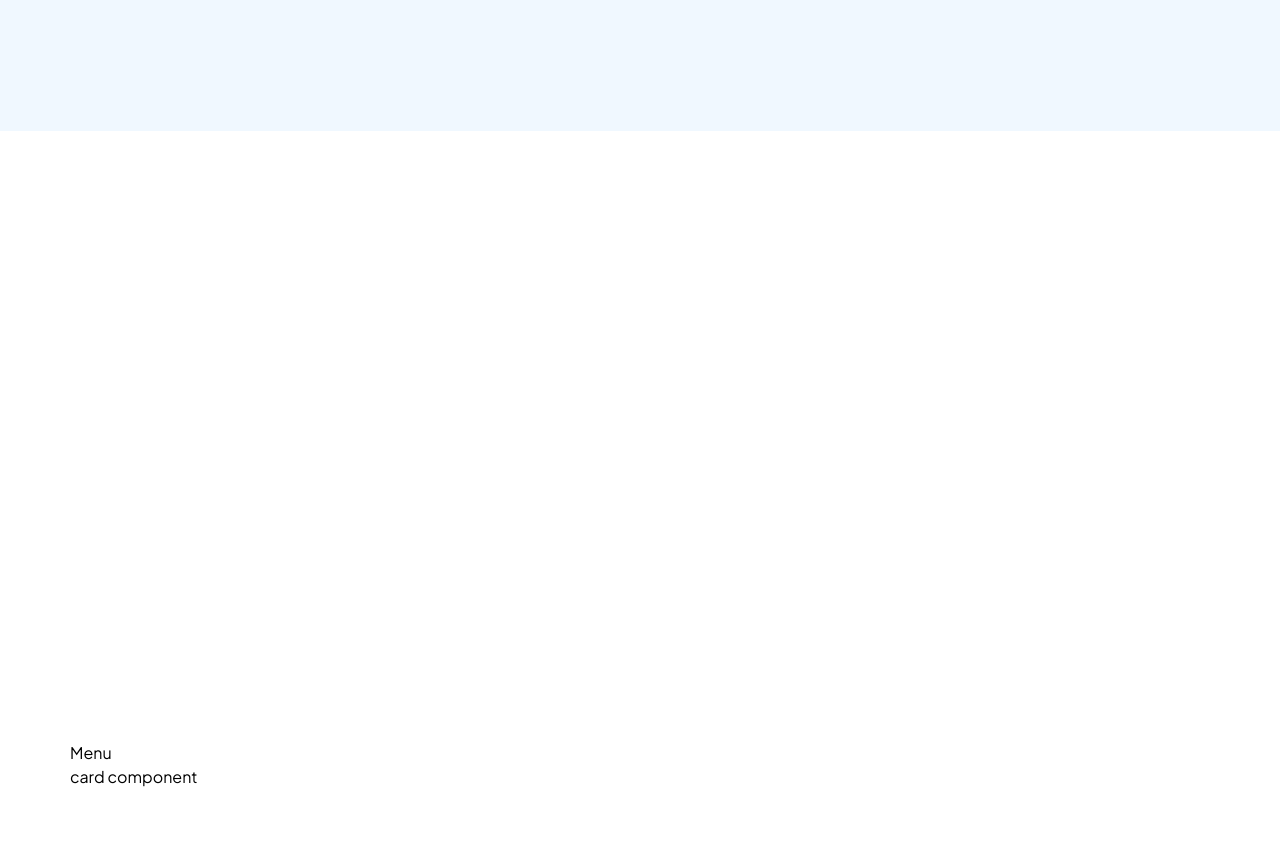
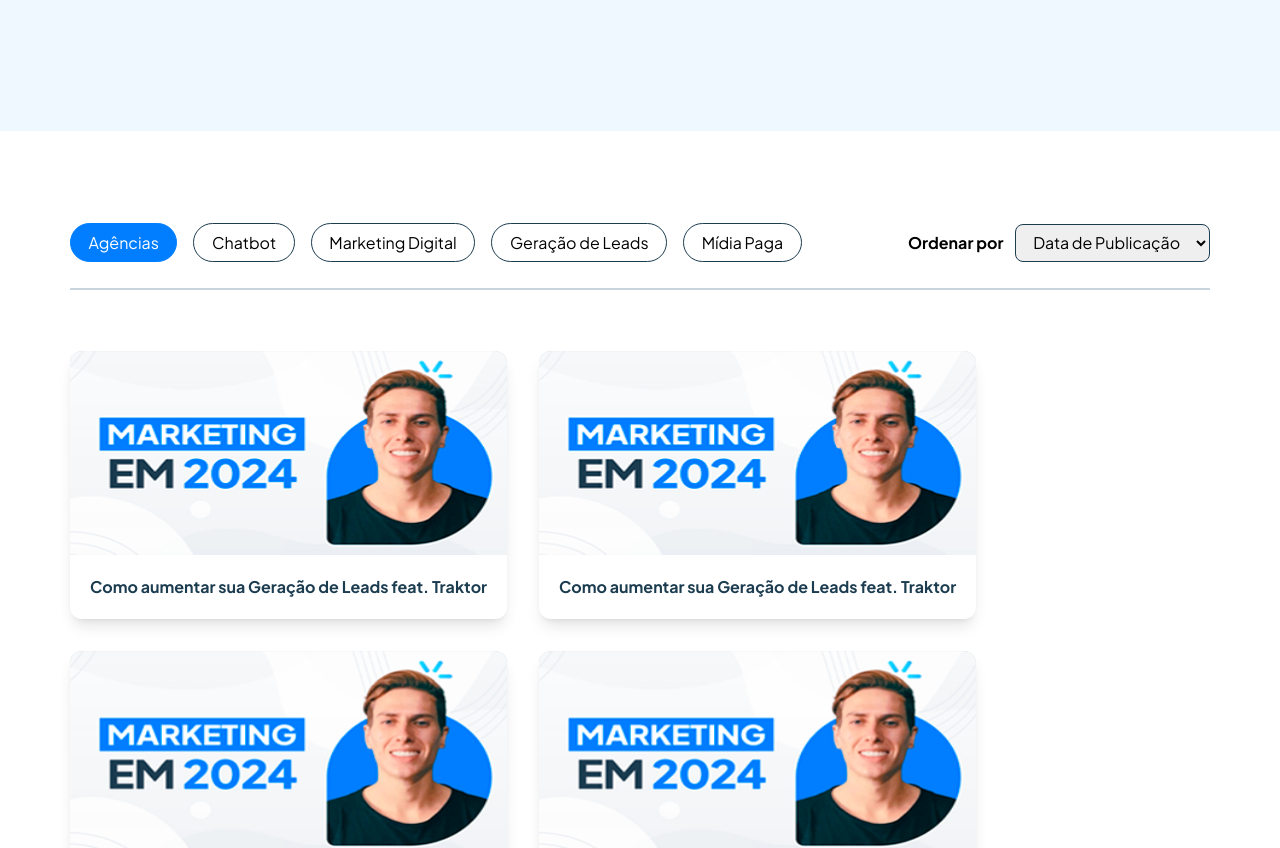
Before and after one commit to mateusdotcc/landing-page, a Next.js app: page / in a window 1280 px wide. Shown: the part 600-1448 px from the top of the page. Built offline with nearby package versions, Linux system fonts and the light colour scheme.

Commit message:
chore: add card component and fake data

```diff
--- /dev/null
+++ b/src/app/components/Select.tsx
@@ -0,0 +1,12 @@
+export function Select() {
+  return (
+    <div className={'flex items-center gap-x-3'}>
+      <b>Ordenar por</b>
+      <select
+        className={'rounded-lg border border-gray pb-[0.4rem] pl-[0.8rem] pr-[0.8rem] pt-[0.4rem]'}
+      >
+        <option>Data de Publicação</option>
+      </select>
+    </div>
+  )
+}
--- a/src/app/components/landing/gallery/Gallery.tsx
+++ b/src/app/components/landing/gallery/Gallery.tsx
@@ -1,17 +1,84 @@
+'use client'
+
+import { CategoryProps, Navigation } from '@/app/components/landing/gallery/components/Navigation'
+import { Card } from '@/app/components/landing/gallery/components/Card'
+import { createContext, useContext, useState } from 'react'
+import { agency } from '@/app/components/landing/gallery/config/agency'
+import { chatbot } from '@/app/components/landing/gallery/config/chatbot'
+import { mktDigital } from '@/app/components/landing/gallery/config/mktDigital'
+import { leads } from '@/app/components/landing/gallery/config/leads'
+import { media } from '@/app/components/landing/gallery/config/media'
+
+const CategoryContext = createContext([{}, () => {}])
+
+const width = '22.4rem'
+const height = '18rem'
+
 export function Gallery() {
+  const [category, setCategory] = useState<CategoryProps>('agency')
+
   return (
-    <section className={'flex min-h-[1268px] w-full items-center justify-center'}>
+    <section className={'flex min-h-[1268px] w-full justify-center'}>
       <div className={'w-full max-w-[1140px] pb-[92px] pt-[92px]'}>
-        <nav>
-          <ul>
-            <li>Menu</li>
-          </ul>
-        </nav>
+        <CategoryContext.Provider value={[category, setCategory]}>
+          <Navigation />
 
-        <ul>
-          <li>card component</li>
-        </ul>
+          {category === 'agency' && (
+            <ul className={'flex w-full grid-cols-3 flex-wrap gap-[2rem]'}>
+              {agency.map((item, i) => (
+                <li className={`w-[${width}] h-[${height}]`} key={`${item.title}-${i}`}>
+                  <Card {...item} />
+                </li>
+              ))}
+            </ul>
+          )}
+
+          {category === 'chatbot' && (
+            <ul className={'flex w-full grid-cols-3 flex-wrap justify-start gap-[2rem]'}>
+              {chatbot.map((item, i) => (
+                <li className={`w-[${width}] h-[${height}]`} key={`${item.title}-${i}`}>
+                  <Card {...item} />
+                </li>
+              ))}
+            </ul>
+          )}
+
+          {category === 'mkt-digital' && (
+            <ul className={'flex w-full grid-cols-3 flex-wrap justify-start gap-[2rem]'}>
+              {mktDigital.map((item, i) => (
+                <li className={`w-[${width}] h-[${height}]`} key={`${item.title}-${i}`}>
+                  <Card {...item} />
+                </li>
+              ))}
+            </ul>
+          )}
+
+          {category === 'leads' && (
+            <ul className={'flex w-full grid-cols-3 flex-wrap justify-start gap-[2rem]'}>
+              {leads.map((item, i) => (
+                <li className={`w-[${width}] h-[${height}]`} key={`${item.title}-${i}`}>
+                  <Card {...item} />
+                </li>
+              ))}
+            </ul>
+          )}
+
+          {category === 'media' && (
+            <ul className={'flex w-full grid-cols-3 flex-wrap justify-start gap-[2rem]'}>
+              {media.map((item, i) => (
+                <li className={`w-[${width}] h-[${height}]`} key={`${item.title}-${i}`}>
+                  <Card {...item} />
+                </li>
+              ))}
+            </ul>
+          )}
+        </CategoryContext.Provider>
       </div>
     </section>
   )
 }
+
+export const useCategory = () => {
+  const [category, setCategory] = useContext(CategoryContext)
+  return { category, setCategory }
+}
--- /dev/null
+++ b/src/app/components/landing/gallery/components/Button.tsx
@@ -0,0 +1,19 @@
+import { HTMLAttributes } from 'react'
+
+interface Props extends HTMLAttributes<HTMLButtonElement> {
+  title: string
+  onClick: () => void
+  className?: string
+}
+
+export function Button({ className, title, onClick }: Props) {
+  return (
+    <button
+      type={'button'}
+      onClick={onClick}
+      className={`group rounded-full border border-gray pb-[0.4rem] pl-[1.1rem] pr-[1.1rem] pt-[0.4rem] transition-colors ease-out ${className} hover:border-blue`}
+    >
+      <span className={'transition ease-out group-hover:text-blue'}>{title}</span>
+    </button>
+  )
+}
--- /dev/null
+++ b/src/app/components/landing/gallery/components/Card.tsx
@@ -0,0 +1,36 @@
+import Image, { StaticImageData } from 'next/image'
+import PlayIcon from '../../../../../../public/PlayIcon.svg'
+
+type Props = {
+  cover: StaticImageData
+  title: string
+}
+
+export function Card({ cover, title }: Props) {
+  return (
+    <button
+      type={'button'}
+      className={`group relative flex flex-col overflow-hidden rounded-xl shadow-lg`}
+    >
+      <div
+        className={`absolute z-10 flex h-[12.5rem] w-full items-center justify-center bg-blue/50 opacity-0 transition ease-out group-hover:opacity-100`}
+      >
+        <Image src={PlayIcon} width={50} height={50} alt={'Ícone de play'} />
+      </div>
+
+      <div className={'before:content relative h-[12.8rem] w-full overflow-hidden bg-grayLight'}>
+        <Image
+          fill
+          src={cover}
+          alt={title}
+          quality={100}
+          className={'transition group-hover:scale-105'}
+        />
+      </div>
+
+      <div className={'p-5'}>
+        <h4 className={'flex-wrap text-left font-bold text-gray'}>{title}</h4>
+      </div>
+    </button>
+  )
+}
--- /dev/null
+++ b/src/app/components/landing/gallery/components/Navigation.tsx
@@ -0,0 +1,45 @@
+import { Button } from '@/app/components/landing/gallery/components/Button'
+import { Select } from '@/app/components/Select'
+import { useCategory } from '@/app/components/landing/gallery/Gallery'
+
+export type CategoryProps = 'agency' | 'chatbot' | 'mkt-digital' | 'leads' | 'media'
+
+type ItemProps = {
+  as: CategoryProps
+  title: string
+  active: boolean
+}
+
+const items: ItemProps[] = [
+  { as: 'agency', title: 'Agências', active: true },
+  { as: 'chatbot', title: 'Chatbot', active: false },
+  { as: 'mkt-digital', title: 'Marketing Digital', active: false },
+  { as: 'leads', title: 'Geração de Leads', active: false },
+  { as: 'media', title: 'Mídia Paga', active: false },
+]
+
+export function Navigation() {
+  const { category, setCategory } = useCategory()
+
+  return (
+    <div className={'mb-[3.8rem] flex justify-between border-b-2 border-grayLight pb-[1.6rem]'}>
+      <nav>
+        <ul className={'flex gap-x-[1rem]'}>
+          {items.map((item) => (
+            <li key={item.title}>
+              <Button
+                className={
+                  category === item.as ? 'pointer-events-none !border-blue bg-blue text-white' : ''
+                }
+                title={item.title}
+                onClick={() => setCategory(item.as)}
+              />
+            </li>
+          ))}
+        </ul>
+      </nav>
+
+      <Select />
+    </div>
+  )
+}
--- /dev/null
+++ b/src/app/components/landing/gallery/config/agency.ts
@@ -0,0 +1,40 @@
+import Cover from '../../../../../../public/thumbnail.png'
+
+export const agency = [
+  {
+    cover: Cover,
+    title: 'Como aumentar sua Geração de Leads feat. Traktor',
+  },
+  {
+    cover: Cover,
+    title: 'Como aumentar sua Geração de Leads feat. Traktor',
+  },
+  {
+    cover: Cover,
+    title: 'Como aumentar sua Geração de Leads feat. Traktor',
+  },
+  {
+    cover: Cover,
+    title: 'Como aumentar sua Geração de Leads feat. Traktor',
+  },
+  {
+    cover: Cover,
+    title: 'Como aumentar sua Geração de Leads feat. Traktor',
+  },
+  {
+    cover: Cover,
+    title: 'Como aumentar sua Geração de Leads feat. Traktor',
+  },
+  {
+    cover: Cover,
+    title: 'Como aumentar sua Geração de Leads feat. Traktor',
+  },
+  {
+    cover: Cover,
+    title: 'Como aumentar sua Geração de Leads feat. Traktor',
+  },
+  {
+    cover: Cover,
+    title: 'Como aumentar sua Geração de Leads feat. Traktor',
+  },
+]
--- /dev/null
+++ b/src/app/components/landing/gallery/config/chatbot.ts
@@ -0,0 +1,24 @@
+import Cover from '../../../../../../public/thumbnail.png'
+
+export const chatbot = [
+  {
+    cover: Cover,
+    title: 'Como aumentar sua Geração de Leads feat. Traktor',
+  },
+  {
+    cover: Cover,
+    title: 'Como aumentar sua Geração de Leads feat. Traktor',
+  },
+  {
+    cover: Cover,
+    title: 'Como aumentar sua Geração de Leads feat. Traktor',
+  },
+  {
+    cover: Cover,
+    title: 'Como aumentar sua Geração de Leads feat. Traktor',
+  },
+  {
+    cover: Cover,
+    title: 'Como aumentar sua Geração de Leads feat. Traktor',
+  },
+]
--- /dev/null
+++ b/src/app/components/landing/gallery/config/leads.ts
@@ -0,0 +1,40 @@
+import Cover from '../../../../../../public/thumbnail.png'
+
+export const leads = [
+  {
+    cover: Cover,
+    title: 'Como aumentar sua Geração de Leads feat. Traktor',
+  },
+  {
+    cover: Cover,
+    title: 'Como aumentar sua Geração de Leads feat. Traktor',
+  },
+  {
+    cover: Cover,
+    title: 'Como aumentar sua Geração de Leads feat. Traktor',
+  },
+  {
+    cover: Cover,
+    title: 'Como aumentar sua Geração de Leads feat. Traktor',
+  },
+  {
+    cover: Cover,
+    title: 'Como aumentar sua Geração de Leads feat. Traktor',
+  },
+  {
+    cover: Cover,
+    title: 'Como aumentar sua Geração de Leads feat. Traktor',
+  },
+  {
+    cover: Cover,
+    title: 'Como aumentar sua Geração de Leads feat. Traktor',
+  },
+  {
+    cover: Cover,
+    title: 'Como aumentar sua Geração de Leads feat. Traktor',
+  },
+  {
+    cover: Cover,
+    title: 'Como aumentar sua Geração de Leads feat. Traktor',
+  },
+]
--- /dev/null
+++ b/src/app/components/landing/gallery/config/media.ts
@@ -0,0 +1,12 @@
+import Cover from '../../../../../../public/thumbnail.png'
+
+export const media = [
+  {
+    cover: Cover,
+    title: 'Como aumentar sua Geração de Leads feat. Traktor',
+  },
+  {
+    cover: Cover,
+    title: 'Como aumentar sua Geração de Leads feat. Traktor',
+  },
+]
--- /dev/null
+++ b/src/app/components/landing/gallery/config/mktDigital.ts
@@ -0,0 +1,16 @@
+import Cover from '../../../../../../public/thumbnail.png'
+
+export const mktDigital = [
+  {
+    cover: Cover,
+    title: 'Como aumentar sua Geração de Leads feat. Traktor',
+  },
+  {
+    cover: Cover,
+    title: 'Como aumentar sua Geração de Leads feat. Traktor',
+  },
+  {
+    cover: Cover,
+    title: 'Como aumentar sua Geração de Leads feat. Traktor',
+  },
+]
--- a/tailwind.config.js
+++ b/tailwind.config.js
@@ -8,7 +8,7 @@ module.exports = {
   theme: {
     colors: {
       white: '#FFFFFF',
-      blue: '#0077F4',
+      blue: '#007EFF',
       blueLight: '#F0F8FF',
       gray: '#1C3C50',
       gray200: '#838EAC',
```
Also changed, not shown: public/PlayIcon.svg (added), public/thumbnail.png (added).
